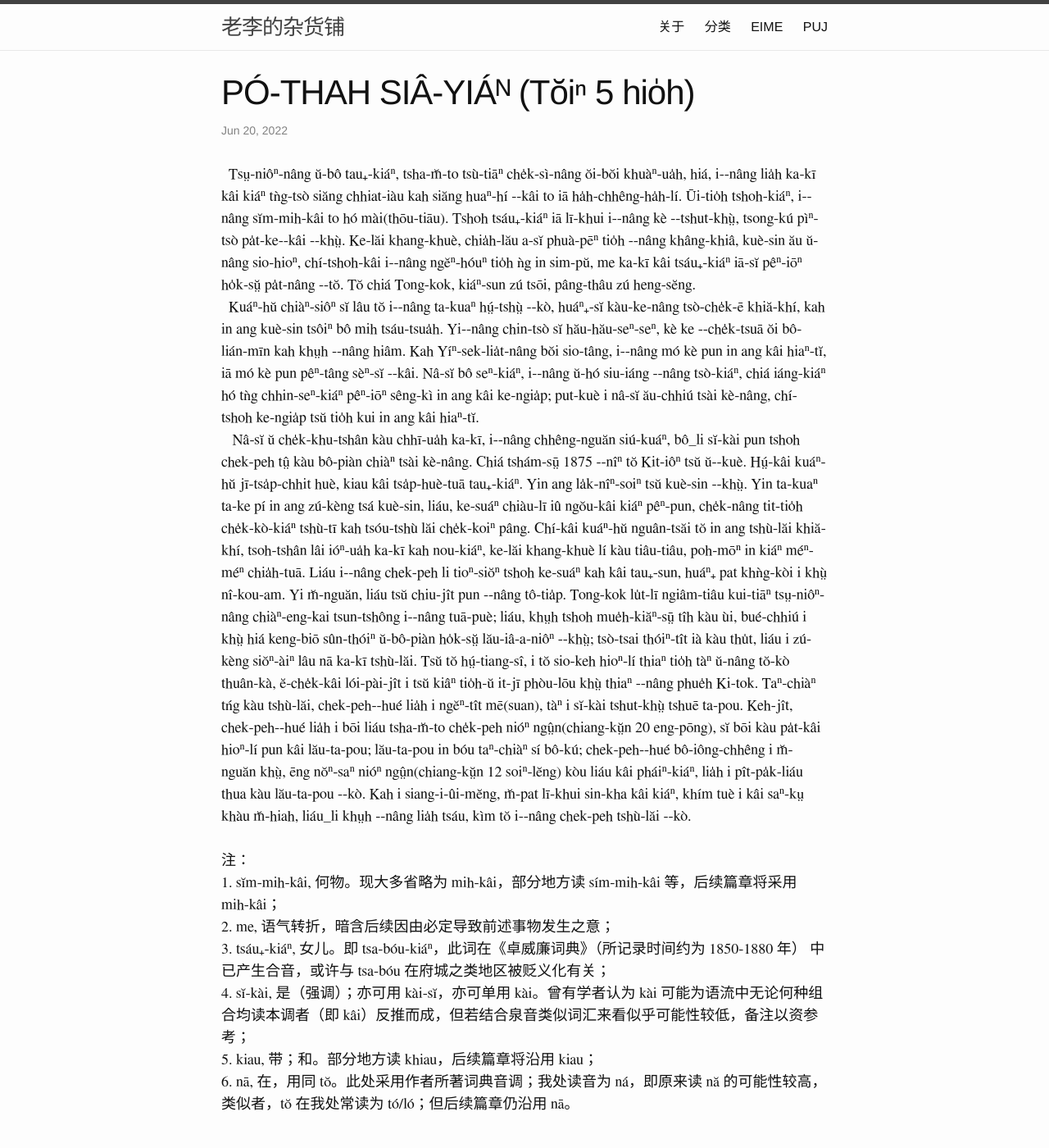
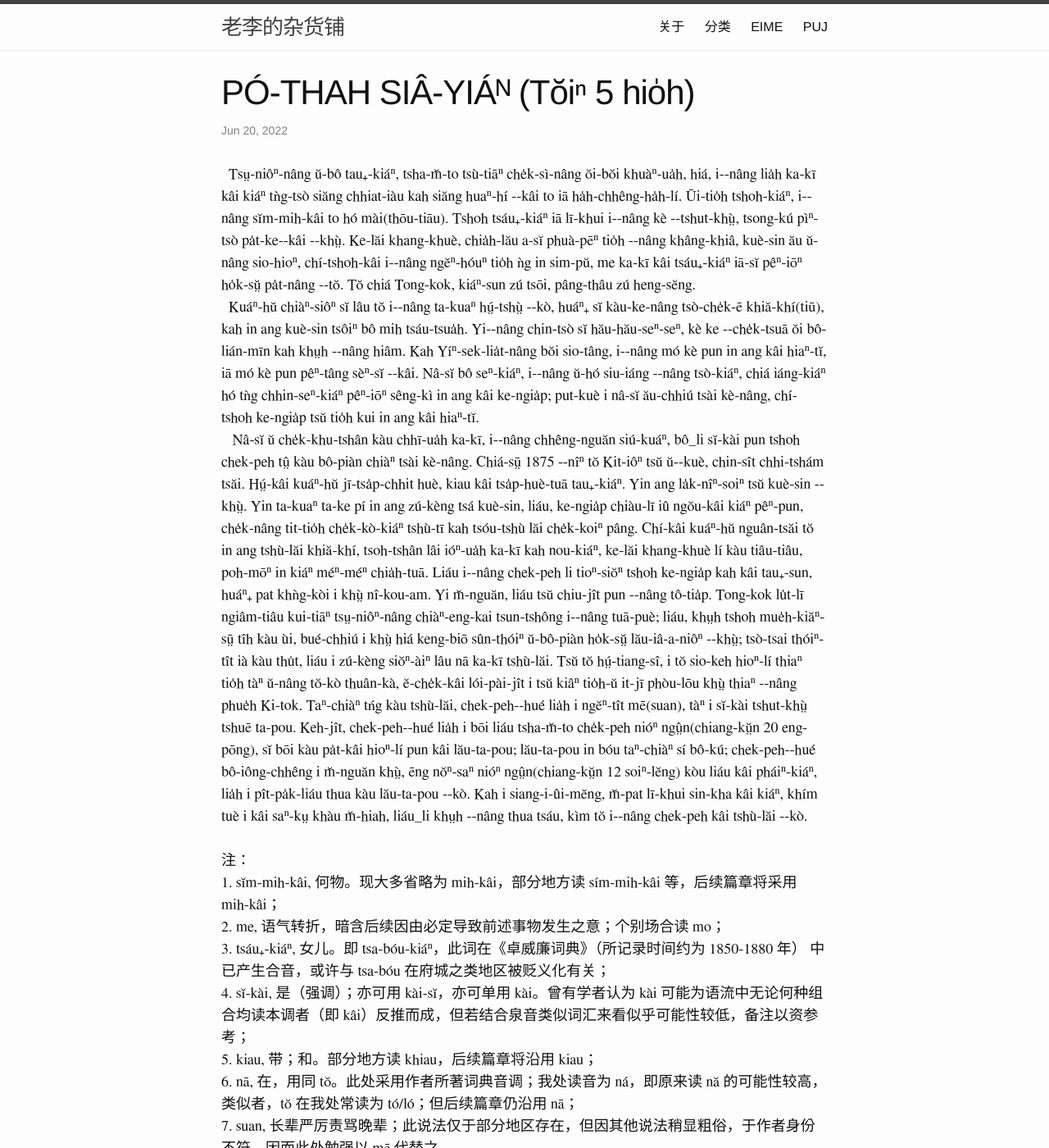
Before and after one commit to DonAnthonyLee/DonAnthonyLee.github.io, a Jekyll site: the page built from docs/puj/PagodaShadowsPage005.md, in a window 1280 px wide and 1400 px high. Shown: the whole window at 82% size. Built offline with Jekyll 4.4.1, drawn with Linux system fonts in a browser that asks for light colours.

Commit message:
update PUJ translation

```diff
--- a/docs/puj/PagodaShadowsPage005.md
+++ b/docs/puj/PagodaShadowsPage005.md
@@ -21,7 +21,7 @@
 <br>
 
 <!-- A widow usually remains in her father-in-law's house, sharing the food and labour of the family, being as much a part of the household as before her husband's death. -->
-&nbsp;&nbsp;Kuáⁿ-hŭ chiàⁿ-siôⁿ sĭ lâu tŏ i--nâng ta-kuaⁿ hṳ́-tshṳ̀ --kò, huáⁿ₊-sĭ kàu-ke-nâng tsò-che̍k-ē khiă-khí, kah in ang kuè-sin tsôiⁿ bô mih tsáu-tsua̍h.
+&nbsp;&nbsp;Kuáⁿ-hŭ chiàⁿ-siôⁿ sĭ lâu tŏ i--nâng ta-kuaⁿ hṳ́-tshṳ̀ --kò, huáⁿ₊ sĭ kàu-ke-nâng tsò-che̍k-ē khiă-khí(tiū), kah in ang kuè-sin tsôiⁿ bô mih tsáu-tsua̍h.
 
 <!-- Though ever so young, a second marriage would bring reproach and disgrace. -->
 Yi--nâng chin-tsò sĭ hău-hău-seⁿ-seⁿ, kè ke --che̍k-tsuā ŏi bô-lián-mīn kah khṳh --nâng hiâm.
@@ -38,7 +38,7 @@
 Nâ-sĭ ŭ che̍k-khu-tshân kàu chhī-ua̍h ka-kī, i--nâng chhêng-nguăn siú-kuáⁿ, bô_li sĭ-kài pun tshoh chek-peh tṳ̂ kàu bô-piàn chiàⁿ tsài kè-nâng.
 
 <!-- A sad case occurred in 1875 in Kit-ie. -->
-Chiá tshám-sṳ̄ 1875 --nîⁿ tŏ Kit-iôⁿ tsŭ ŭ--kuè.
+Chiá-sṳ̄ 1875 --nîⁿ tŏ Kit-iôⁿ tsŭ ŭ--kuè, chin-sît chhi-tshám tsăi.
 
 <!-- The widow was twenty-seven years old, and had a son aged ten. -->
 Hṳ́-kâi kuáⁿ-hŭ jī-tsa̍p-chhit huè, kiau kâi tsa̍p-huè-tuā tau₊-kiáⁿ.
@@ -47,13 +47,13 @@
 Yin ang la̍k-nîⁿ-soiⁿ tsŭ kuè-sin --khṳ̀.
 
 <!-- His parents had both died before him, and their property had been divided lawfully and equally among their five sons, so that each owned a bit of land and a room in the ancestral home. -->
-Yin ta-kuaⁿ ta-ke pí in ang zú-kèng tsá kuè-sin, liáu, ke-suáⁿ chiàu-lī iû ngŏu-kâi kiáⁿ pêⁿ-pun, che̍k-nâng tit-tio̍h che̍k-kò-kiáⁿ tshù-tī kah tsóu-tshù lăi che̍k-koiⁿ pâng.
+Yin ta-kuaⁿ ta-ke pí in ang zú-kèng tsá kuè-sin, liáu, ke-ngia̍p chiàu-lī iû ngŏu-kâi kiáⁿ pêⁿ-pun, che̍k-nâng tit-tio̍h che̍k-kò-kiáⁿ tshù-tī kah tsóu-tshù lăi che̍k-koiⁿ pâng.
 
 <!-- This widow continued to live in her husband's house, supporting herself and her child by the cultivation of the land, taking care of the household gear, and looking forward to her son's manhood. -->
 Chí-kâi kuáⁿ-hŭ nguân-tsăi tŏ in ang tshù-lăi khiă-khí, tsoh-tshân lâi ióⁿ-ua̍h ka-kī kah nou-kiáⁿ, ke-lăi khang-khuè lí kàu tiâu-tiâu, poh-mōⁿ in kiáⁿ méⁿ-méⁿ chia̍h-tuā.
 
 <!-- But her husband's brothers wanted the property and the boy, and tried to persuade her to enter a Buddhist nunnery. -->
-Liáu i--nâng chek-peh li tioⁿ-siŏⁿ tshoh ke-suáⁿ kah kâi tau₊-sun, huáⁿ₊ pat khǹg-kòi i khṳ̀ nî-kou-am.
+Liáu i--nâng chek-peh li tioⁿ-siŏⁿ tshoh ke-ngia̍p kah kâi tau₊-sun, huáⁿ₊ pat khǹg-kòi i khṳ̀ nî-kou-am.
 
 <!-- She refused, and was continually persecuted. -->
 Yi m̆-nguăn, liáu tsŭ chiu-jît pun --nâng tô-tia̍p.
@@ -71,16 +71,17 @@
 Keh-jît, chek-peh--hué lia̍h i bōi liáu tsha-m̆-to che̍k-peh nióⁿ ngṳ̂n(chiang-kṳ̆n 20 eng-pōng), sĭ bōi kàu pa̍t-kâi hioⁿ-lí pun kâi lău-ta-pou; lău-ta-pou in bóu taⁿ-chiàⁿ sí bô-kú; chek-peh--hué bô-iông-chhêng i m̆-nguăn khṳ̀, ēng nŏⁿ-saⁿ nióⁿ ngṳ̂n(chiang-kṳ̆n 12 soiⁿ-lĕng) kòu liáu kâi pháiⁿ-kiáⁿ, lia̍h i pît-pa̍k-liáu thua kàu lău-ta-pou --kò.
 
 <!-- Her boy, who had never before been separated from her by day nor night, clung to her screaming, but was torn away and kept in the family of his uncles. -->
-Kah i siang-i-ûi-mĕng, m̆-pat lī-khui sin-kha kâi kiáⁿ, khím tuè i kâi saⁿ-kṳ khàu m̆-hiah, liáu_li khṳh --nâng lia̍h tsáu, kìm tŏ i--nâng chek-peh tshù-lăi --kò.
+Kah i siang-i-ûi-mĕng, m̆-pat lī-khui sin-kha kâi kiáⁿ, khím tuè i kâi saⁿ-kṳ khàu m̆-hiah, liáu_li khṳh --nâng thua tsáu, kìm tŏ i--nâng chek-peh kâi tshù-lăi --kò.
 
 <br>
 <br>
 注：<br>
 1. sĭm-mih-kâi, 何物。现大多省略为 mih-kâi，部分地方读 sím-mih-kâi 等，后续篇章将采用 mih-kâi；<br>
-2. me, 语气转折，暗含后续因由必定导致前述事物发生之意；<br>
+2. me, 语气转折，暗含后续因由必定导致前述事物发生之意；个别场合读 mo；<br>
 3. tsáu₊-kiáⁿ, 女儿。即 tsa-bóu-kiáⁿ，此词在《卓威廉词典》（所记录时间约为 1850-1880 年） 中已产生合音，或许与 tsa-bóu 在府城之类地区被贬义化有关；<br>
 4. sĭ-kài, 是（强调）；亦可用 kài-sĭ，亦可单用 kài。曾有学者认为 kài 可能为语流中无论何种组合均读本调者（即 kâi）反推而成，但若结合泉音类似词汇来看似乎可能性较低，备注以资参考；<br>
 5. kiau, 带；和。部分地方读 khiau，后续篇章将沿用 kiau；<br>
-6. nā, 在，用同 tŏ。此处采用作者所著词典音调；我处读音为 ná，即原来读 nă 的可能性较高，类似者，tŏ 在我处常读为 tó/ló；但后续篇章仍沿用 nā。<br>
+6. nā, 在，用同 tŏ。此处采用作者所著词典音调；我处读音为 ná，即原来读 nă 的可能性较高，类似者，tŏ 在我处常读为 tó/ló；但后续篇章仍沿用 nā；<br>
+7. suan, 长辈严厉责骂晚辈；此说法仅于部分地区存在，但因其他说法稍显粗俗，于作者身份不符，因而此处勉强以 mē 代替之。<br>
 
 </section>
```
Also changed, not shown: docs/puj/PagodaShadowsPage003.md (+1 -1 lines).
